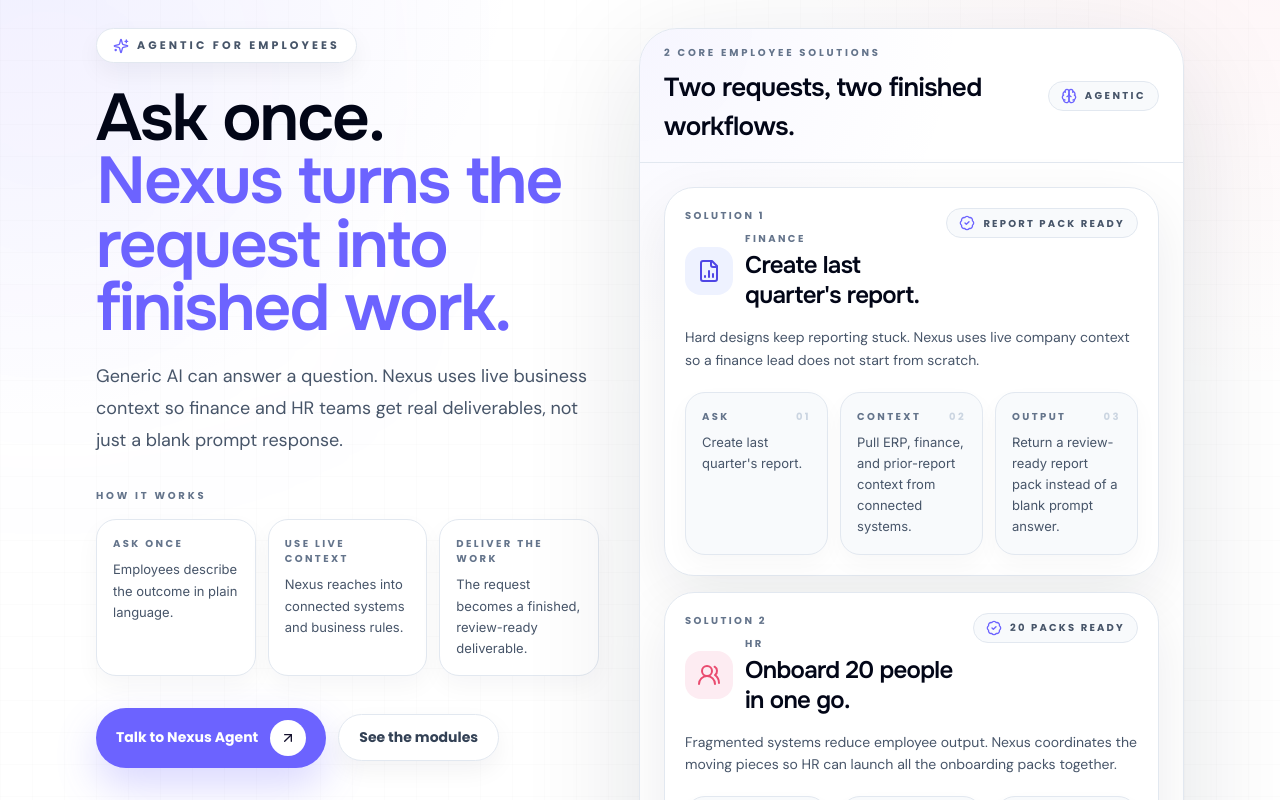
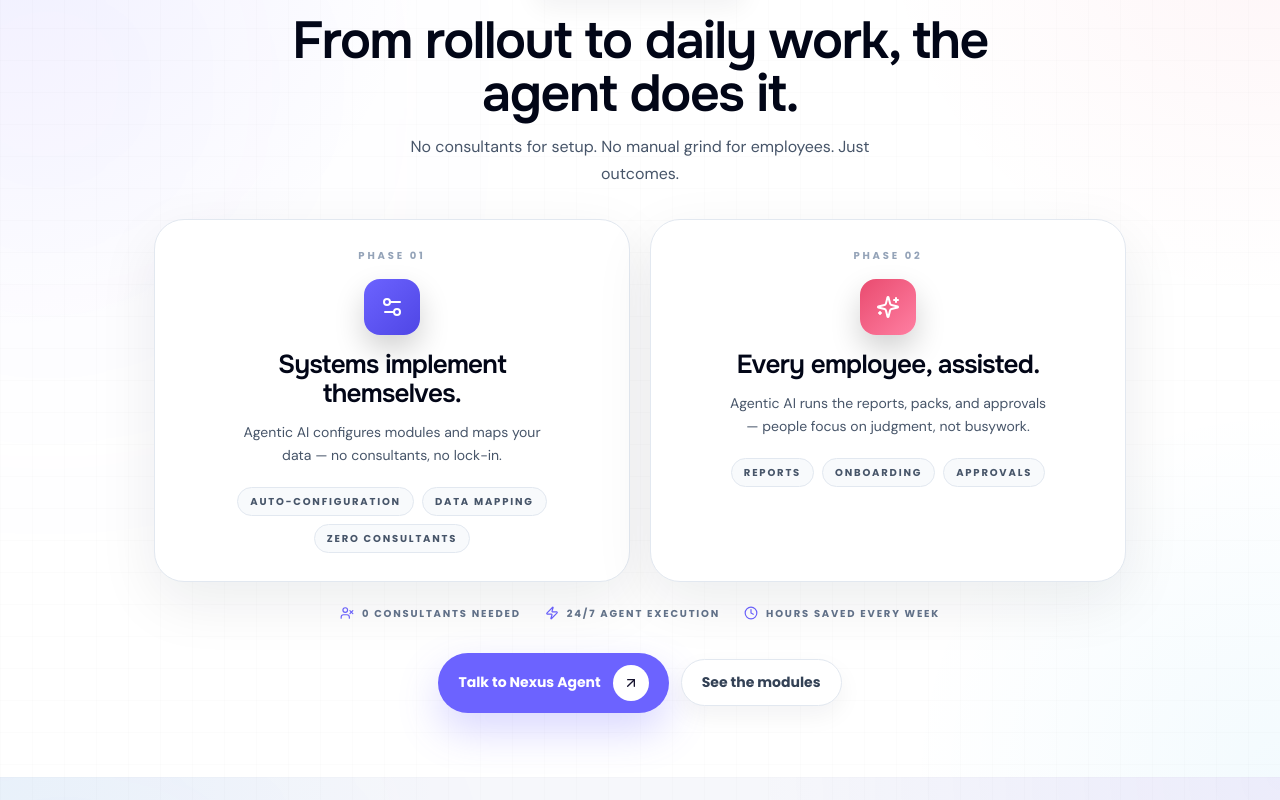
Before and after one commit to asadknow-hub/marketingwebsite, a Next.js app: page / in a window 1280 px wide. Shown: the part 1760-2560 px from the top of the page. Built offline with nearby package versions, Linux system fonts and the light colour scheme; a web font is replaced by a local one.

Commit message:
Redesign Solution section: KISS 2-phase agentic story, fits viewport height

```diff
--- a/components/templates/finance-management-landing-page-finsyc/homepage-redesign/solution.tsx
+++ b/components/templates/finance-management-landing-page-finsyc/homepage-redesign/solution.tsx
@@ -2,159 +2,83 @@
 
 import { type ElementType } from "react";
 import { motion } from "framer-motion";
-import { ArrowUpRight, BadgeCheck, Brain, FileBarChart2, Sparkles, UsersRound } from "lucide-react";
+import { ArrowUpRight, Clock4, Settings2, Sparkles, UserX, Zap } from "lucide-react";
 import { useGetInTouchModal } from "@/components/site/GetInTouchModal";
 
-interface SolutionCaseStep {
-  label: string;
-  text: string;
-}
-
-interface SolutionCase {
-  label: string;
-  role: string;
+interface SolutionPhase {
+  step: string;
   title: string;
   description: string;
   icon: ElementType;
   accent: string;
-  outcome: string;
-  steps: SolutionCaseStep[];
+  glow: string;
+  chips: string[];
 }
 
-const solutionPrinciples = [
+const phases: SolutionPhase[] = [
   {
-    title: "Ask once",
-    description: "Employees describe the outcome in plain language.",
+    step: "Phase 01",
+    title: "Systems implement themselves.",
+    description: "Agentic AI configures modules and maps your data — no consultants, no lock-in.",
+    icon: Settings2,
+    accent: "bg-gradient-to-br from-[#6C63FF] to-[#4F46E5]",
+    glow: "from-[#6C63FF]/18 to-[#4F46E5]/6",
+    chips: ["Auto-configuration", "Data mapping", "Zero consultants"],
   },
   {
-    title: "Use live context",
-    description: "Nexus reaches into connected systems and business rules.",
-  },
-  {
-    title: "Deliver the work",
-    description: "The request becomes a finished, review-ready deliverable.",
+    step: "Phase 02",
+    title: "Every employee, assisted.",
+    description: "Agentic AI runs the reports, packs, and approvals — people focus on judgment, not busywork.",
+    icon: Sparkles,
+    accent: "bg-gradient-to-br from-[#E94B6F] to-[#FF7FA2]",
+    glow: "from-[#E94B6F]/18 to-[#FF7FA2]/6",
+    chips: ["Reports", "Onboarding", "Approvals"],
   },
 ];
 
-const solutionCases: SolutionCase[] = [
-  {
-    label: "Solution 1",
-    role: "Finance",
-    title: "Create last quarter's report.",
-    description:
-      "Hard designs keep reporting stuck. Nexus uses live company context so a finance lead does not start from scratch.",
-    icon: FileBarChart2,
-    accent: "bg-[#EEF2FF] text-[#4F46E5]",
-    outcome: "Report pack ready",
-    steps: [
-      {
-        label: "Ask",
-        text: "Create last quarter's report.",
-      },
-      {
-        label: "Context",
-        text: "Pull ERP, finance, and prior-report context from connected systems.",
-      },
-      {
-        label: "Output",
-        text: "Return a review-ready report pack instead of a blank prompt answer.",
-      },
-    ],
-  },
-  {
-    label: "Solution 2",
-    role: "HR",
-    title: "Onboard 20 people in one go.",
-    description:
-      "Fragmented systems reduce employee output. Nexus coordinates the moving pieces so HR can launch all the onboarding packs together.",
-    icon: UsersRound,
-    accent: "bg-[#FDECF2] text-[#E94B6F]",
-    outcome: "20 packs ready",
-    steps: [
-      {
-        label: "Ask",
-        text: "Onboard 20 people in one go.",
-      },
-      {
-        label: "Context",
-        text: "Pull policies, tasks, access steps, and document templates at once.",
-      },
-      {
-        label: "Output",
-        text: "Generate all 20 onboarding packs in one pass.",
-      },
-    ],
-  },
+const stats = [
+  { icon: UserX, label: "0 consultants needed" },
+  { icon: Zap, label: "24/7 agent execution" },
+  { icon: Clock4, label: "Hours saved every week" },
 ];
 
-function SolutionPrincipleCard({ title, description }: { title: string; description: string }) {
-  return (
-    <div className="rounded-[20px] border border-slate-200 bg-white p-4 shadow-[0_10px_24px_rgba(15,23,42,0.04)]">
-      <p className="font-poppins text-[10px] font-bold uppercase tracking-[0.24em] text-slate-500">{title}</p>
-      <p className="mt-2 text-[13px] leading-relaxed text-slate-600">{description}</p>
-    </div>
-  );
-}
-
-function SolutionCaseCard({ item, index }: { item: SolutionCase; index: number }) {
+function PhaseCard({ item, index }: { item: SolutionPhase; index: number }) {
   const Icon = item.icon;
 
   return (
     <motion.article
-      initial={{ opacity: 0, y: 16 }}
+      initial={{ opacity: 0, y: 18 }}
       whileInView={{ opacity: 1, y: 0 }}
       viewport={{ once: true }}
-      transition={{ duration: 0.55, delay: 0.06 * index, ease: "easeOut" as const }}
-      className="rounded-[30px] border border-slate-200 bg-white p-5 shadow-[0_20px_60px_rgba(15,23,42,0.08)] backdrop-blur-xl"
+      transition={{ duration: 0.55, delay: 0.08 * index, ease: "easeOut" as const }}
+      className="relative flex flex-col items-center rounded-[30px] border border-slate-200 bg-white p-6 text-center shadow-[0_20px_60px_rgba(15,23,42,0.08)] sm:p-7"
     >
-      <div className="flex items-start justify-between gap-3">
-        <div className="min-w-0">
-          <p className="font-poppins text-[10px] font-bold uppercase tracking-[0.24em] text-slate-500">
-            {item.label}
+      <div className={"absolute inset-x-8 top-0 h-24 rounded-b-full bg-gradient-to-b blur-2xl opacity-70 " + item.glow} />
+
+      <p className="relative z-10 font-poppins text-[10px] font-bold uppercase tracking-[0.28em] text-slate-400">
+        {item.step}
       </p>
 
-          <div className="mt-2 flex items-center gap-3">
-            <div className={"flex h-12 w-12 shrink-0 items-center justify-center rounded-2xl " + item.accent}>
-              <Icon className="h-4.5 w-4.5" />
+      <div className={"relative z-10 mt-4 flex h-14 w-14 items-center justify-center rounded-2xl text-white shadow-[0_14px_30px_rgba(0,0,0,0.18)] " + item.accent}>
+        <Icon className="h-6 w-6" />
       </div>
 
-            <div className="min-w-0">
-              <p className="font-poppins text-[10px] font-bold uppercase tracking-[0.24em] text-slate-500">
-                {item.role}
-              </p>
-              <h3 className="mt-1 font-onest text-[22px] font-semibold leading-tight tracking-[-0.7px] text-slate-950 sm:text-[24px]">
+      <h3 className="relative z-10 mt-4 max-w-[320px] font-onest text-[23px] font-semibold leading-[1.1] tracking-[-0.7px] text-slate-950 sm:text-[26px]">
         {item.title}
       </h3>
-            </div>
-          </div>
-        </div>
 
-        <div className="inline-flex shrink-0 items-center gap-2 rounded-full border border-slate-200 bg-slate-50 px-3 py-1.5 font-poppins text-[10px] font-bold uppercase tracking-[0.22em] text-slate-600">
-          <BadgeCheck className="h-4 w-4 text-[#6C63FF]" />
-          {item.outcome}
-        </div>
-      </div>
-
-      <p className="mt-4 max-w-[760px] font-['DM_Sans'] text-[14px] leading-relaxed text-slate-600">
+      <p className="relative z-10 mt-3 max-w-[320px] font-['DM_Sans'] text-[14px] leading-[1.65] text-slate-600">
         {item.description}
       </p>
 
-      <div className="mt-5 grid gap-3 sm:grid-cols-3">
-        {item.steps.map((step, stepIndex) => (
-          <div
-            key={step.label}
-            className="rounded-[20px] border border-slate-200 bg-slate-50 p-4 shadow-[0_10px_24px_rgba(15,23,42,0.03)]"
+      <div className="relative z-10 mt-5 flex flex-wrap items-center justify-center gap-2">
+        {item.chips.map((chip) => (
+          <span
+            key={chip}
+            className="rounded-full border border-slate-200 bg-slate-50 px-3 py-1.5 font-poppins text-[10px] font-bold uppercase tracking-[0.18em] text-slate-600"
           >
-            <div className="flex items-center justify-between gap-3">
-              <p className="font-poppins text-[10px] font-bold uppercase tracking-[0.24em] text-slate-500">
-                {step.label}
-              </p>
-              <span className="font-poppins text-[10px] font-bold uppercase tracking-[0.24em] text-slate-300">
-                {String(stepIndex + 1).padStart(2, "0")}
+            {chip}
           </span>
-            </div>
-            <p className="mt-2 text-[13px] leading-relaxed text-slate-600">{step.text}</p>
-          </div>
         ))}
       </div>
     </motion.article>
@@ -167,7 +91,7 @@
   return (
     <section
       id="solution"
-      className={"relative w-full overflow-hidden bg-white py-20 sm:py-24 lg:py-32 " + (className || "")}
+      className={"relative flex w-full items-center overflow-hidden bg-white py-14 sm:py-16 lg:py-16 " + (className || "")}
     >
       <div className="pointer-events-none absolute inset-0">
         <div className="absolute inset-0 bg-[radial-gradient(circle_at_top_left,rgba(108,99,255,0.08),transparent_28%),radial-gradient(circle_at_top_right,rgba(233,75,111,0.06),transparent_26%),radial-gradient(circle_at_bottom_right,rgba(14,165,233,0.05),transparent_24%)]" />
@@ -176,19 +100,18 @@
         <div className="absolute bottom-[-120px] right-[-100px] h-80 w-80 rounded-full bg-[#E94B6F]/8 blur-[160px]" />
       </div>
 
-      <div className="relative z-10 mx-auto max-w-[1440px] px-4 sm:px-6 lg:px-[96px]">
-        <div className="grid gap-10 lg:grid-cols-[0.96fr_1.04fr] lg:items-start">
-          <div className="max-w-[620px]">
+      <div className="relative z-10 mx-auto w-full max-w-[1100px] px-4 sm:px-6 lg:px-[64px]">
+        <div className="mx-auto flex max-w-[720px] flex-col items-center text-center">
           <motion.div
             initial={{ opacity: 0, y: 16 }}
             whileInView={{ opacity: 1, y: 0 }}
             viewport={{ once: true }}
             transition={{ duration: 0.6, ease: "easeOut" as const }}
-              className="inline-flex items-center gap-2 rounded-full border border-slate-200 bg-white px-4 py-2 shadow-[0_10px_24px_rgba(15,23,42,0.05)] backdrop-blur-xl"
+            className="inline-flex items-center gap-2 rounded-full border border-slate-200 bg-white px-4 py-2 shadow-[0_10px_24px_rgba(15,23,42,0.05)]"
           >
             <Sparkles className="h-4 w-4 text-[#6C63FF]" />
             <span className="font-poppins text-[10px] sm:text-[11px] font-bold uppercase tracking-[0.28em] text-slate-600">
-                Agentic for Employees
+              The Agentic Shift
             </span>
           </motion.div>
 
@@ -197,10 +120,9 @@
             whileInView={{ opacity: 1, y: 0 }}
             viewport={{ once: true }}
             transition={{ duration: 0.7, delay: 0.08, ease: "easeOut" as const }}
-              className="mt-6 max-w-[720px] font-onest text-[38px] font-semibold leading-[0.96] tracking-[-2px] text-slate-950 sm:text-[54px] lg:text-[66px]"
+            className="mt-4 font-onest text-[34px] font-semibold leading-[1.02] tracking-[-1.4px] text-slate-950 sm:text-[46px] lg:text-[52px]"
           >
-              Ask once.
-              <span className="block text-[#6C63FF]">Nexus turns the request into finished work.</span>
+            From rollout to daily work, the agent does it.
           </motion.h2>
 
           <motion.p
@@ -208,30 +130,45 @@
             whileInView={{ opacity: 1, y: 0 }}
             viewport={{ once: true }}
             transition={{ duration: 0.7, delay: 0.14, ease: "easeOut" as const }}
-              className="mt-5 max-w-[640px] font-['DM_Sans'] text-[17px] leading-[1.78] text-slate-600 sm:text-[18px]"
+            className="mt-3 max-w-[520px] font-['DM_Sans'] text-[15px] leading-[1.7] text-slate-600 sm:text-[16px]"
           >
-              Generic AI can answer a question. Nexus uses live business context so finance and HR teams get real
-              deliverables, not just a blank prompt response.
+            No consultants for setup. No manual grind for employees. Just outcomes.
           </motion.p>
+        </div>
 
-            <div className="mt-8">
-              <p className="font-poppins text-[10px] font-bold uppercase tracking-[0.28em] text-slate-500">
-                How it works
-              </p>
-
-              <div className="mt-4 grid gap-3 sm:grid-cols-3">
-                {solutionPrinciples.map((item) => (
-                  <SolutionPrincipleCard key={item.title} title={item.title} description={item.description} />
+        <div className="mt-8 grid gap-5 sm:grid-cols-2">
+          {phases.map((item, index) => (
+            <PhaseCard key={item.step} item={item} index={index} />
           ))}
         </div>
+
+        <motion.div
+          initial={{ opacity: 0, y: 16 }}
+          whileInView={{ opacity: 1, y: 0 }}
+          viewport={{ once: true }}
+          transition={{ duration: 0.6, delay: 0.18, ease: "easeOut" as const }}
+          className="mt-6 flex flex-wrap items-center justify-center gap-x-6 gap-y-2"
+        >
+          {stats.map((stat, i) => {
+            const StatIcon = stat.icon;
+            return (
+              <div key={stat.label} className="flex items-center gap-2">
+                <StatIcon className="h-3.5 w-3.5 text-[#6C63FF]" />
+                <span className="font-poppins text-[10px] font-bold uppercase tracking-[0.18em] text-slate-500">
+                  {stat.label}
+                </span>
+                {i < stats.length - 1 && <span className="ml-6 h-1 w-1 rounded-full bg-slate-300 sm:hidden" />}
               </div>
+            );
+          })}
+        </motion.div>
 
         <motion.div
           initial={{ opacity: 0, y: 18 }}
           whileInView={{ opacity: 1, y: 0 }}
           viewport={{ once: true }}
-              transition={{ duration: 0.6, delay: 0.22, ease: "easeOut" as const }}
-              className="mt-8 flex flex-wrap items-center gap-3"
+          transition={{ duration: 0.6, delay: 0.24, ease: "easeOut" as const }}
+          className="mt-8 flex flex-wrap items-center justify-center gap-3"
         >
           <button
             type="button"
@@ -246,59 +183,12 @@
 
           <a
             href="#modules"
-                className="inline-flex items-center gap-2 rounded-full border border-slate-200 bg-white px-5 py-3 font-poppins text-[14px] font-bold text-slate-700 shadow-[0_10px_24px_rgba(15,23,42,0.05)] backdrop-blur-xl transition-colors hover:bg-slate-50 hover:text-slate-950"
+            className="inline-flex items-center gap-2 rounded-full border border-slate-200 bg-white px-5 py-3 font-poppins text-[14px] font-bold text-slate-700 shadow-[0_10px_24px_rgba(15,23,42,0.05)] transition-colors hover:bg-slate-50 hover:text-slate-950"
           >
             See the modules
           </a>
         </motion.div>
       </div>
-
-          <motion.div
-            initial={{ opacity: 0, y: 24, scale: 0.98 }}
-            whileInView={{ opacity: 1, y: 0, scale: 1 }}
-            viewport={{ once: true }}
-            transition={{ duration: 0.75, ease: [0.21, 0.47, 0.32, 0.98] as const }}
-            className="relative overflow-hidden rounded-[38px] border border-slate-200 bg-white/95 shadow-[0_30px_120px_rgba(15,23,42,0.12)] backdrop-blur-2xl"
-          >
-            <div className="absolute inset-0 bg-[radial-gradient(circle_at_top_left,rgba(108,99,255,0.06),transparent_26%),radial-gradient(circle_at_bottom_right,rgba(233,75,111,0.05),transparent_24%)]" />
-
-            <div className="relative z-10 border-b border-slate-200 px-5 py-4 sm:px-6">
-              <div className="flex items-center justify-between gap-4">
-                <div>
-                  <p className="font-poppins text-[10px] font-bold uppercase tracking-[0.28em] text-slate-500">
-                    2 core employee solutions
-                  </p>
-                  <p className="mt-2 font-onest text-[22px] font-semibold tracking-[-0.6px] text-slate-950 sm:text-[26px]">
-                    Two requests, two finished workflows.
-                  </p>
-                </div>
-
-                <div className="inline-flex items-center gap-2 rounded-full border border-slate-200 bg-slate-50 px-3 py-1.5 font-poppins text-[10px] font-bold uppercase tracking-[0.24em] text-slate-600">
-                  <Brain className="h-4 w-4 text-[#6C63FF]" />
-                  Agentic
-                </div>
-              </div>
-            </div>
-
-            <div className="relative z-10 p-5 sm:p-6">
-              <div className="space-y-4">
-                {solutionCases.map((item, index) => (
-                  <SolutionCaseCard key={item.title} item={item} index={index} />
-                ))}
-              </div>
-
-              <div className="mt-5 rounded-[28px] border border-slate-200 bg-slate-50 p-4">
-                <p className="font-poppins text-[10px] font-bold uppercase tracking-[0.26em] text-slate-500">
-                  Shared pattern
-                </p>
-                <p className="mt-2 text-[14px] leading-relaxed text-slate-600">
-                  Ask once. Nexus finds the live context, does the stitching, and hands back a finished deliverable.
-                </p>
-              </div>
-            </div>
-          </motion.div>
-        </div>
-      </div>
     </section>
   );
 }
```
Lines whose indentation alone changed are shown as unchanged.
